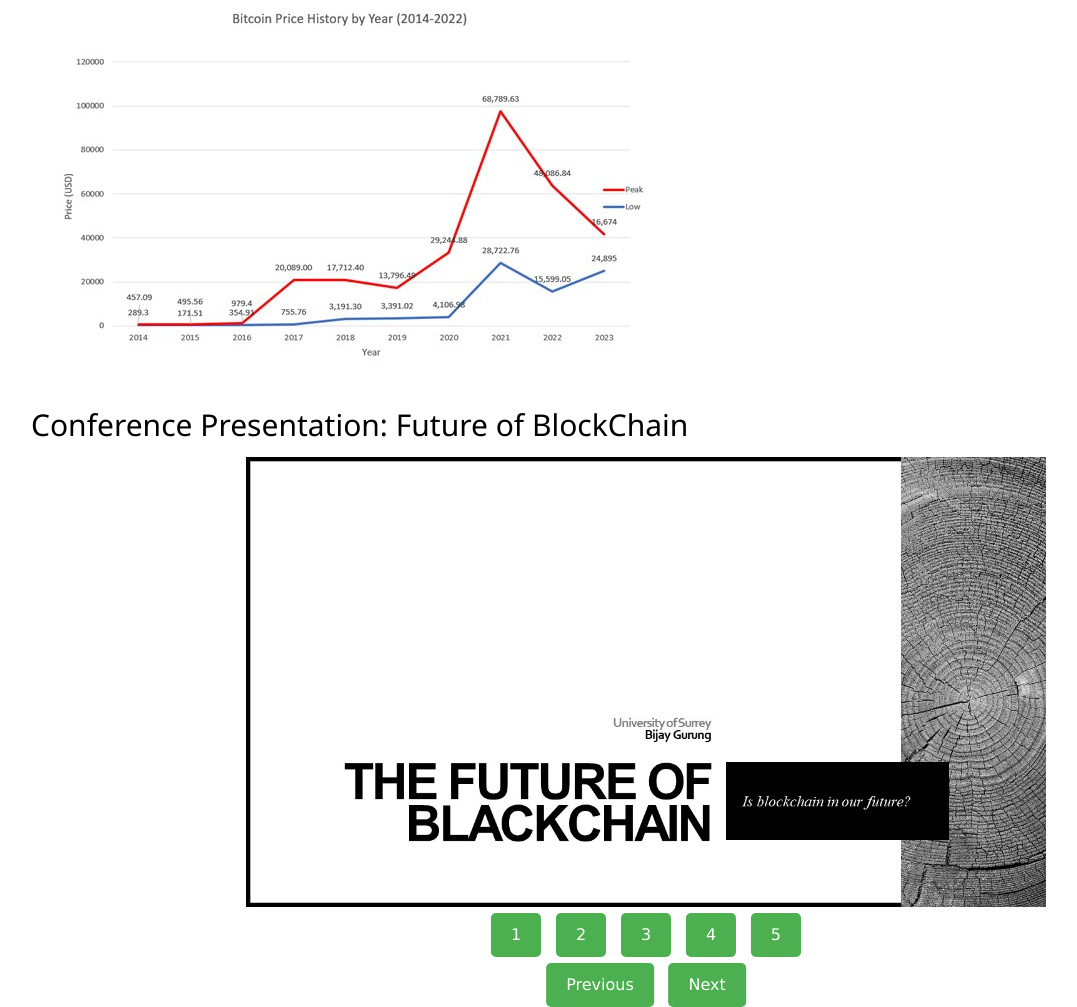
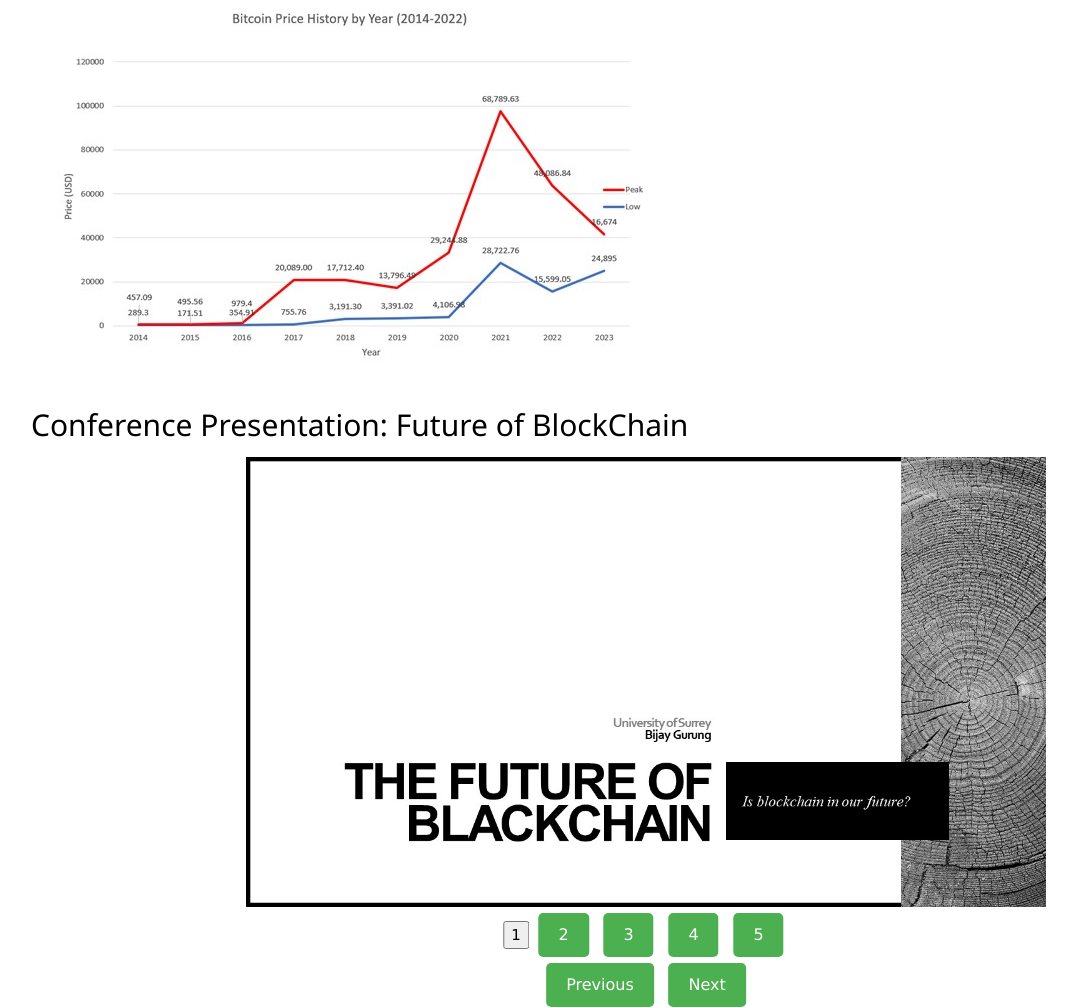
Before and after one commit to FEPSFY6845340/FY6845340, a plain HTML site: page index.html in a window 1280 px wide. Shown: the part 4462-5469 px from the top of the page, without its empty margins (19-1096 px from the left). Drawn offline with nearby package versions, Linux system fonts and the light colour scheme.

Commit message:
Update index.html

```diff
--- a/index.html
+++ b/index.html
@@ -268,7 +268,7 @@ source: https://www.sofi.com/learn/content/bitcoin-price-history/, https://finan
         </div>
 
       <div class="slide-number-container">
-        <button class = "button" onclick="showSlideNumber(1)">1</button>
+        <button onclick="showSlideNumber(1)">1</button>
         <button class = "button" onclick="showSlideNumber(2)">2</button>
         <button class = "button" onclick="showSlideNumber(3)">3</button>
         <button class = "button" onclick="showSlideNumber(4)">4</button>
```
